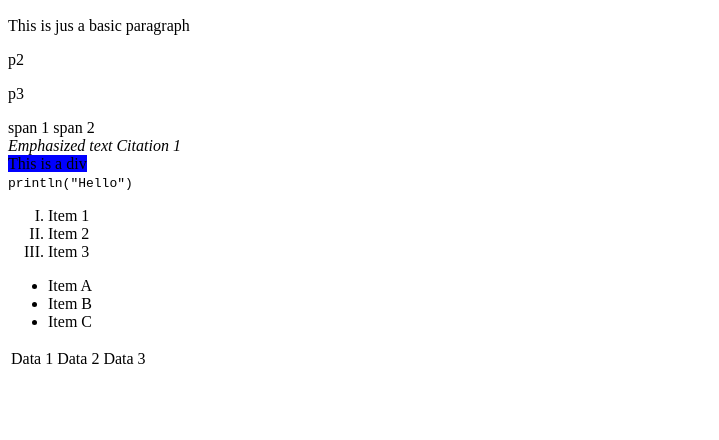
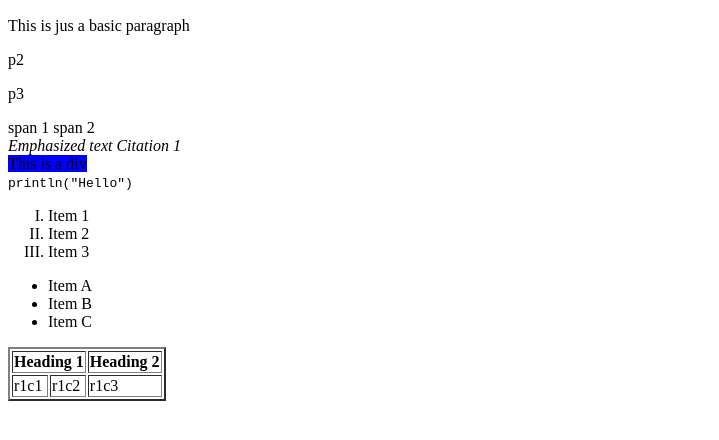
Before and after one commit to GU-Web-Dev-2025/participation-2-html-RitchieFu, a plain HTML site: page index.html in a window 1280 px wide. Shown: the part 110-550 px from the top of the page, without its empty margins (0-719 px from the left). Drawn offline with Linux system fonts and the light colour scheme.

Commit message:
Add border

```diff
--- a/index.html
+++ b/index.html
@@ -33,16 +33,25 @@
         <li>Item C</li>
     </ul>
     <!-- Comments! -->
-    <table>
+    <table border="2">
+        <tr>
+            <td colspan="2">
+                <b>Heading 1</b>
+            </td>
+            <td colspan="2">
+                <b>Heading 2</b>
+            </td>
+        </tr>
+
         <tr>
             <td>
-                Data 1
+                r1c1
             </td>
             <td>
-                Data 2
+                r1c2
             </td>
-            <td>
-                Data 3
+            <td colspan="2">
+                r1c3
             </td>
         </tr>
     </table>
```
